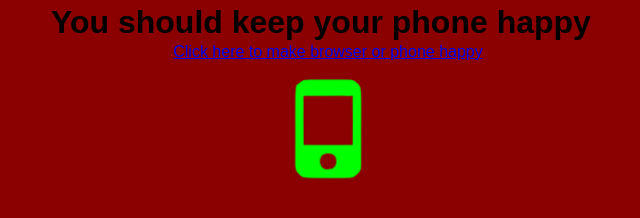
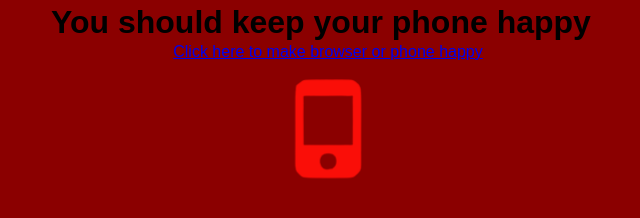
Before and after one commit to opuadm/happyphone.tech, a plain HTML site: page index.html in a window 1280 px wide. Both pictures are taken after a click on the button "Make phone Angry". Shown: the whole page, without its empty margins (312-952 px from the left). Drawn offline with Linux system fonts and the light colour scheme.

Commit message:
happy RN

```diff
--- a/index.html
+++ b/index.html
@@ -199,7 +199,7 @@
 
         function makeAngry() {
             document.body.style.backgroundColor = '#8B0000'; // Dark red color
-            document.querySelector('.image').style.filter = 'hue-rotate(0deg) saturate(100) brightness(50)'; // Red color
+            document.querySelector('.image').style.filter = 'brightness(0) saturate(100%) invert(20%) sepia(100%) saturate(3000%) hue-rotate(-10deg) brightness(90%) contrast(120%)'; // Red color
             document.querySelector('.title').classList.add('shake');
             document.querySelector('a').classList.add('shake');
             closePopup();
```
